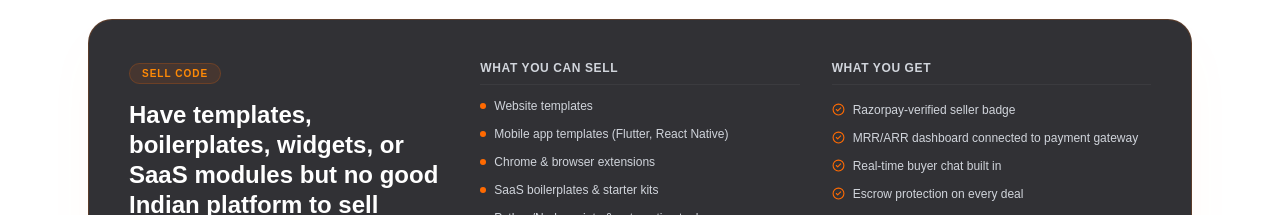
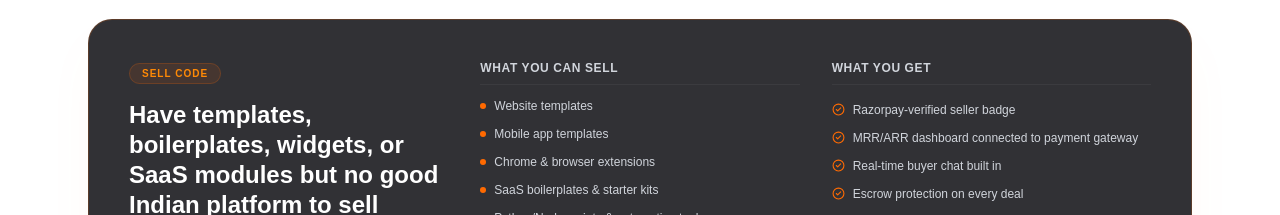
Before and after one commit to himanshuiitd-ism/softdrop_wl, a Next.js app: page / in a window 1280 px wide. Shown: the part 2940-3155 px from the top of the page. Built offline with nearby package versions, Linux system fonts and the light colour scheme.

Commit message:
feat: implement WaitlistClient component with role-based sign-up form and marketing content

```diff
--- a/src/components/WaitlistClient.tsx
+++ b/src/components/WaitlistClient.tsx
@@ -171,7 +171,7 @@ export default function WaitlistClient({ founder }: WaitlistClientProps) {
 
   const developerSell = [
     "Website templates ",
-    "Mobile app templates (Flutter, React Native)",
+    "Mobile app templates ",
     "Chrome & browser extensions",
     "SaaS boilerplates & starter kits",
     "Python/Node scripts & automation tools",
```
